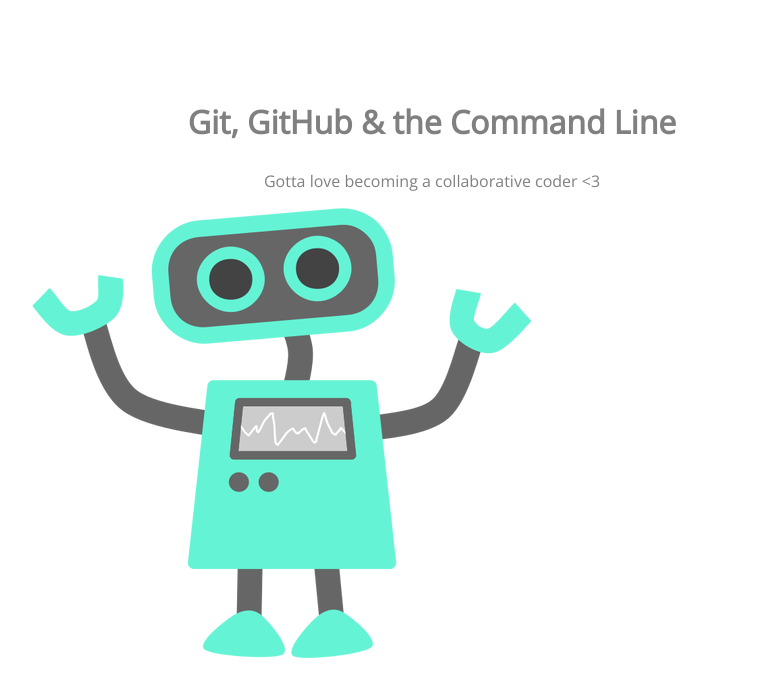
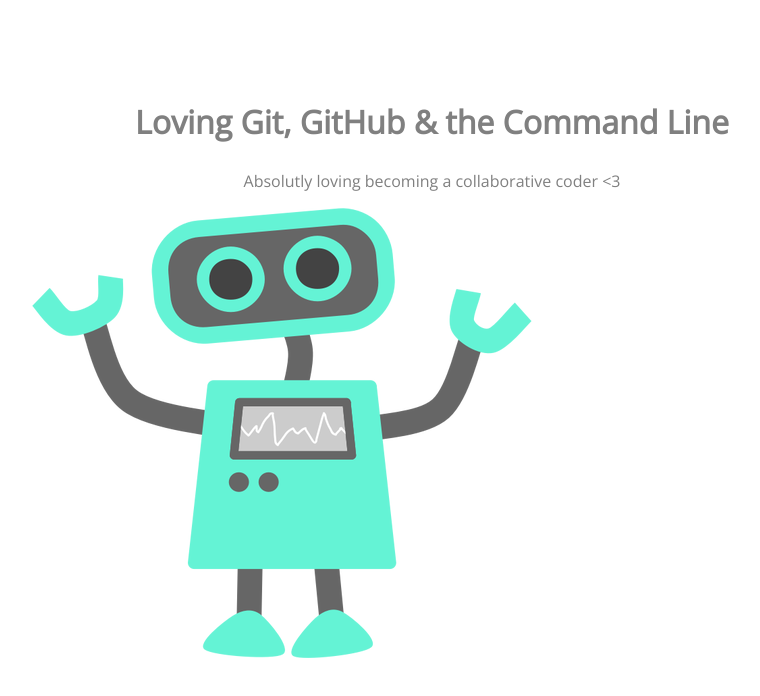
Before and after one commit to MickSalter/105-project, a plain HTML site: page index.html in a window 1280 px wide. Shown: the whole page, without its empty margins (208-968 px from the left). Drawn offline with nearby package versions, Linux system fonts and the light colour scheme.

Commit message:
Changed h1 and p

```diff
--- a/index.html
+++ b/index.html
@@ -8,8 +8,8 @@
 </head>
 <body>
 	<section>
-		<h1>Git, GitHub & the Command Line</h1>
-		<p>Gotta love becoming a collaborative coder <3</p>
+		<h1>Loving Git, GitHub & the Command Line</h1>
+		<p>Absolutly loving becoming a collaborative coder <3</p>
 		<img src="img/happy-blue-robot.png">
 	</section>
 </body>
```
